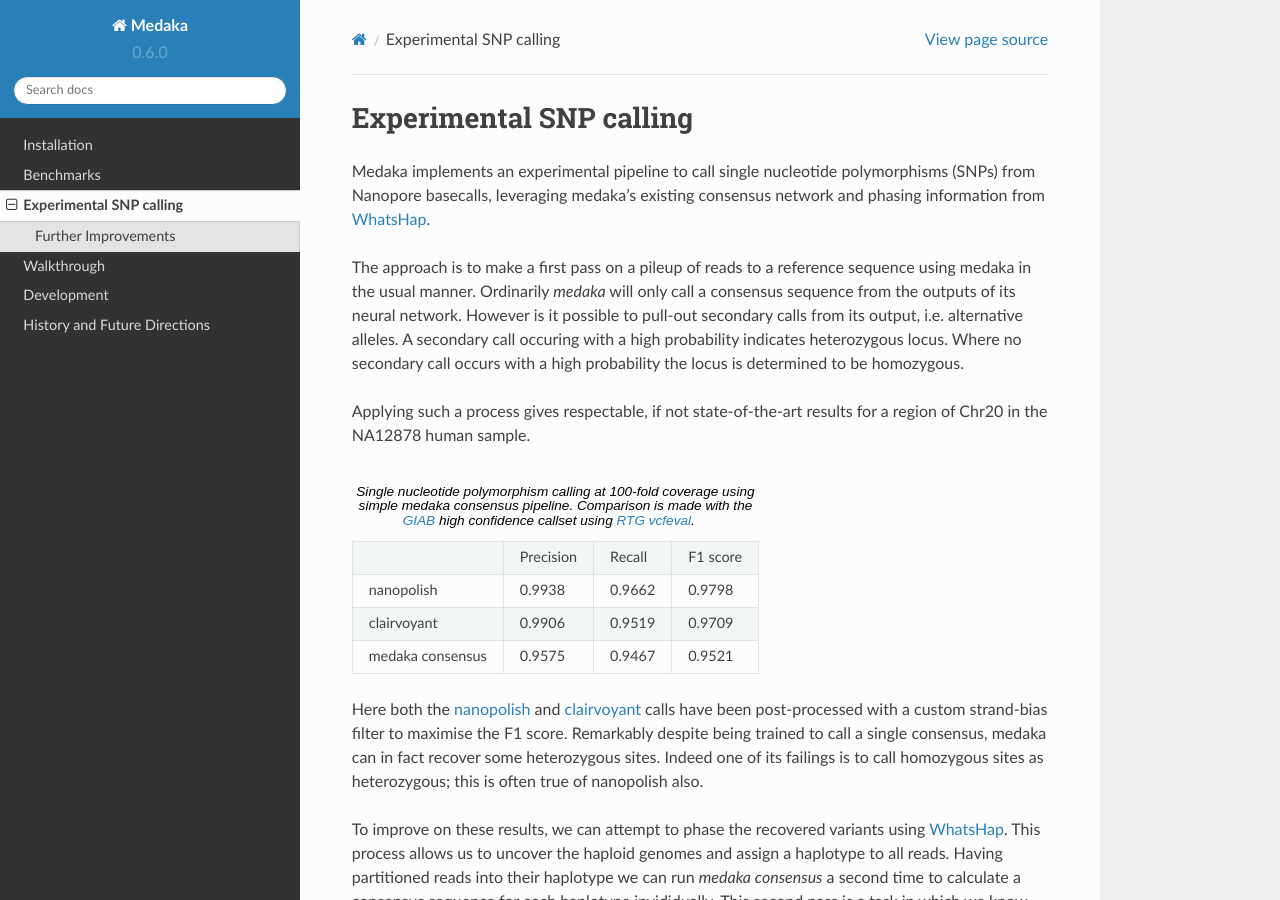
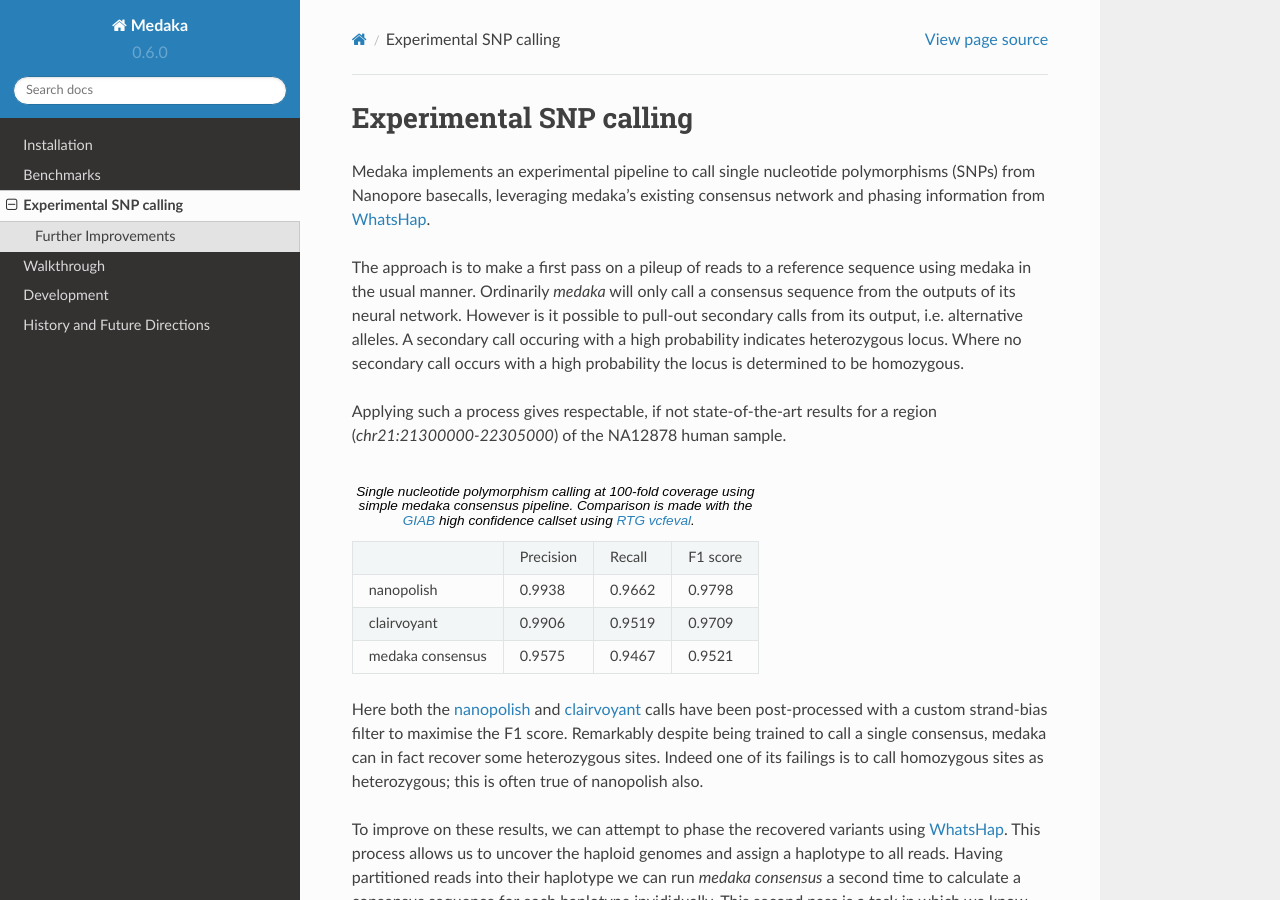
Before and after one commit to nanoporetech/medaka, a Sphinx documentation site: the page built from docs/snp.rst, in a window 1280 px wide and 900 px high. Built offline with Sphinx 7.4.7 and the Read the Docs theme 2.0.0, drawn with Linux system fonts in a browser that asks for light colours; pages that are not in the unit, such as notebooks, are missing from menus.

Commit message:
Add region to snp docs

```diff
--- a/docs/snp.rst
+++ b/docs/snp.rst
@@ -15,7 +15,7 @@ heterozygous locus. Where no secondary call occurs with a high probability the
 locus is determined to be homozygous.
 
 Applying such a process gives respectable, if not state-of-the-art results for
-a region of Chr20 in the NA12878 human sample.
+a region (`chr21:21300000-22305000`) of the NA12878 human sample.
 
 .. table::
     Single nucleotide polymorphism calling at 100-fold coverage using
```
